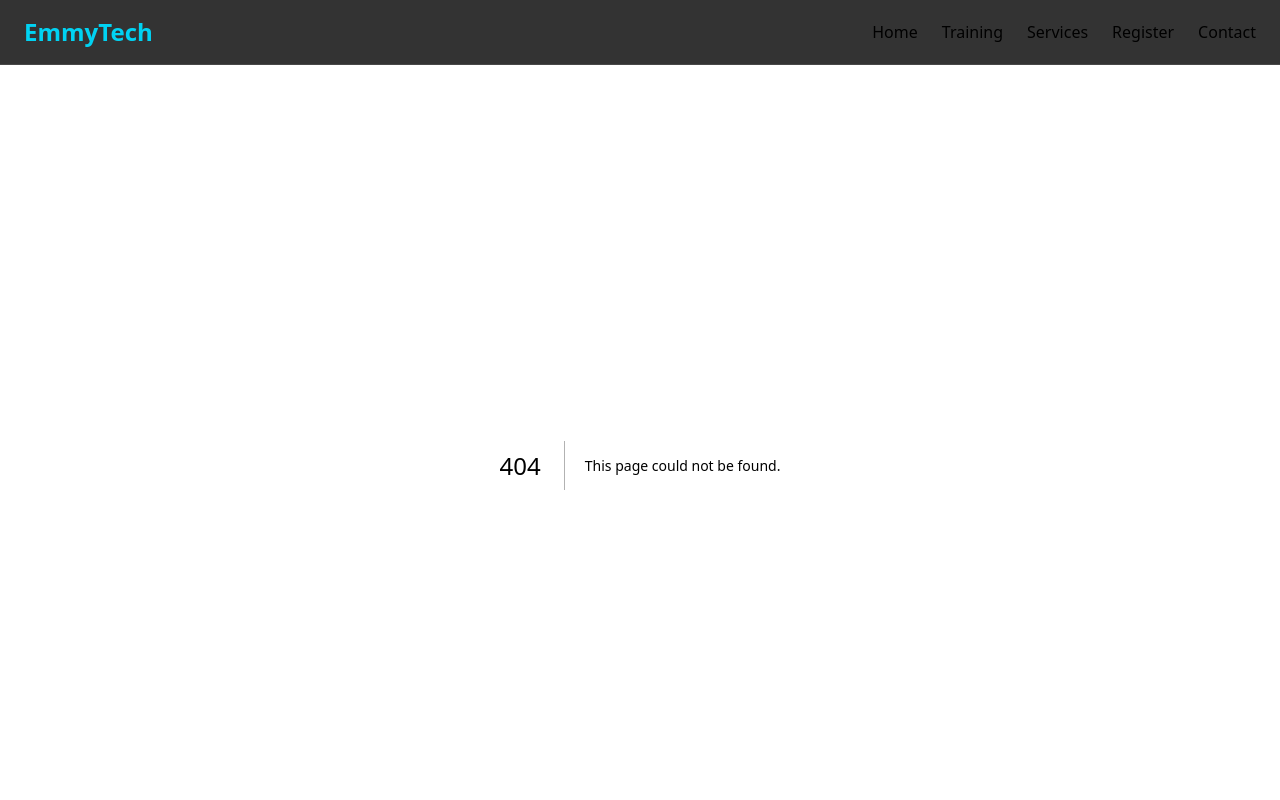
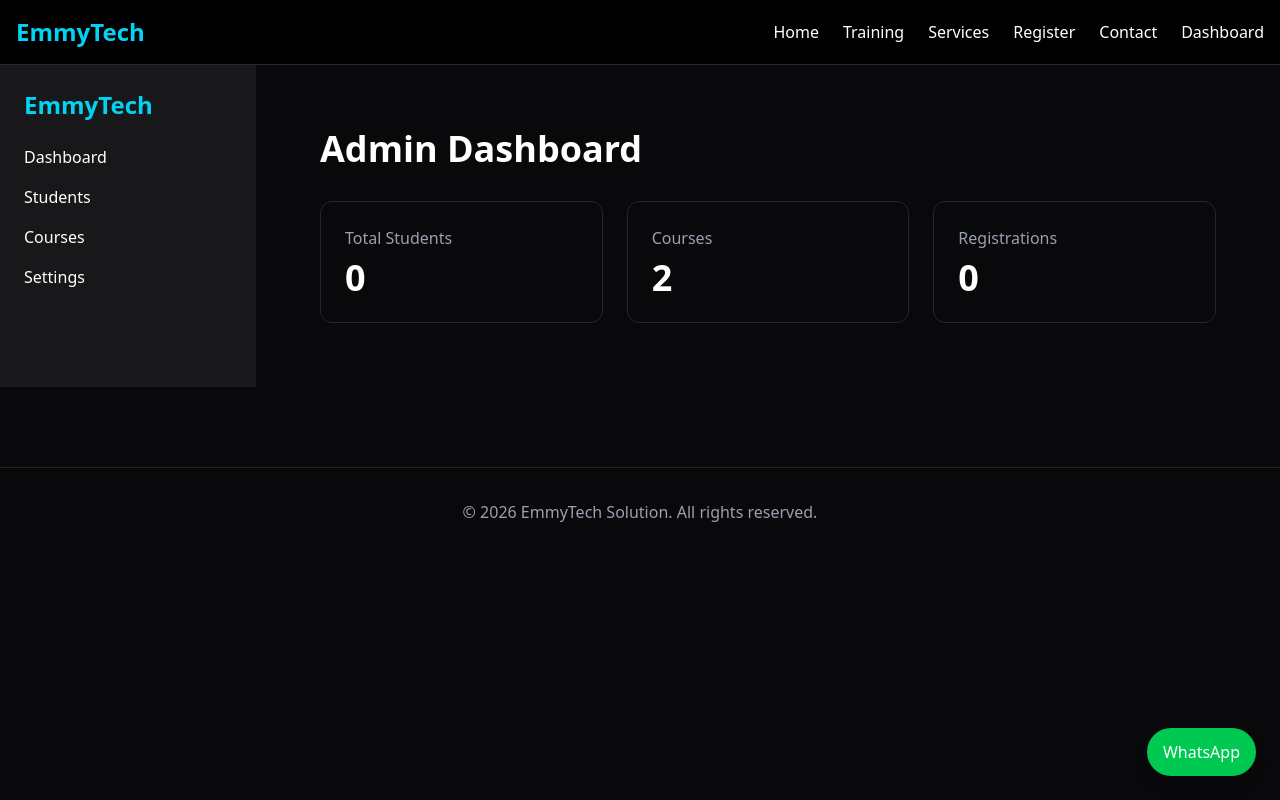
Before and after one commit to Emmanuel-Imeh/EmmyTechSolution, a Next.js app: page /dashboard in a window 1280 px wide. Before the commit this address had no page. Shown: the top 800 px of the page. Built offline with nearby package versions, Linux system fonts and the light colour scheme.

Commit message:
fix: update layout and page components

```diff
--- /dev/null
+++ b/app/dashboard/layout.js
@@ -0,0 +1,15 @@
+import DashboardSidebar from "../../components/DashboardSidebar";
+
+export default function DashboardLayout({ children }) {
+  return (
+    <div className="flex flex-col md:flex-row">
+
+      <DashboardSidebar />
+
+      <main className="flex-1 p-4 md:p-8">
+        {children}
+      </main>
+
+    </div>
+  );
+}
--- /dev/null
+++ b/app/dashboard/page.js
@@ -0,0 +1,69 @@
+export default function Dashboard() {
+  return (
+    <main className="max-w-7xl mx-auto p-8">
+
+      <h1 className="text-4xl font-bold mb-8">
+        Admin Dashboard
+      </h1>
+
+      <div className="grid grid-cols-1 md:grid-cols-3 gap-6">
+
+        <div className="bbg-zinc-900
+p-6
+rounded-xl
+border
+border-zinc-800
+hover:border-cyan-400
+hover:-translate-y-2
+transition
+duration-300">
+          <h2 className="text-gray-400">
+            Total Students
+          </h2>
+
+          <p className="text-4xl font-bold mt-2">
+            0
+          </p>
+        </div>
+
+        <div className="bbg-zinc-900
+p-6
+rounded-xl
+border
+border-zinc-800
+hover:border-cyan-400
+hover:-translate-y-2
+transition
+duration-300">
+          <h2 className="text-gray-400">
+            Courses
+          </h2>
+
+          <p className="text-4xl font-bold mt-2">
+            2
+          </p>
+        </div>
+
+        <div className="bbg-zinc-900
+p-6
+rounded-xl
+border
+border-zinc-800
+hover:border-cyan-400
+hover:-translate-y-2
+transition
+duration-300">
+          <h2 className="text-gray-400">
+            Registrations
+          </h2>
+
+          <p className="text-4xl font-bold mt-2">
+            0
+          </p>
+        </div>
+
+      </div>
+
+    </main>
+  );
+}
--- /dev/null
+++ b/app/dashboard/students/page.js
@@ -0,0 +1,31 @@
+export default function StudentsPage() {
+  return (
+    <>
+      <h1 className="text-3xl font-bold mb-6">
+        Students
+      </h1>
+
+        <div className="bg-zinc-900 rounded-xl p-6">
+            <div className="overflow-x-auto">
+                <table className="w-full">
+                    <thead>
+                        <tr>
+                            <th className="text-left">Name</th>
+                            <th className="text-left">Course</th>
+                        </tr>
+                    </thead>
+
+                    <tbody>
+                        <tr>
+                            <td>No students yet</td>
+                            <td>-</td>
+                        </tr>
+                    </tbody>
+                </table>
+
+            </div>
+
+      </div>
+    </>
+  );
+}
--- a/app/layout.js
+++ b/app/layout.js
@@ -1,6 +1,7 @@
 import "./globals.css";
 import Navbar from "../components/Navbar";
 import Footer from "../components/Footer";
+import WhatsAppButton from "../components/WhatsAppButton";
 
 export const metadata = {
   title: "EmmyTech Solution",
@@ -10,13 +11,14 @@ export const metadata = {
 export default function RootLayout({ children }) {
   return (
     <html lang="en">
-      <body className="bg-black text-white">
+      <body className="bg-black text-white min-h-screen overflow-x-hidden">
 
         <Navbar />
 
         {children}
 
         <Footer />
+        <WhatsAppButton />
 
       </body>
     </html>
--- a/app/register/page.js
+++ b/app/register/page.js
@@ -1,6 +1,6 @@
 export default function Register() {
   return (
-    <main className="p-10 max-w-xl mx-auto">
+    <main className="px-4 py-10 max-w-xl mx-auto">
 
       <h1 className="text-4xl font-bold">
         Student Registration
@@ -12,25 +12,25 @@ export default function Register() {
         <input
           type="text"
           placeholder="Full Name"
-          className="border p-3 rounded"
+          className="w-full border p-3 rounded"
         />
 
         {/* EMAIL */}
         <input
           type="email"
           placeholder="Email Address"
-          className="border p-3 rounded"
+          className="w-full border p-3 rounded"
         />
 
         {/* PHONE */}
         <input
           type="tel"
           placeholder="Phone Number"
-          className="border p-3 rounded"
+          className="w-full border p-3 rounded"
         />
 
         {/* COURSE */}
-        <select className="border p-3 rounded">
+        <select className="w-full border p-3 rounded">
 
           <option>
             Select Course
--- a/components/CTA.js
+++ b/components/CTA.js
@@ -14,7 +14,16 @@ export default function CTA() {
 
       <Link
         href="/register"
-        className="inline-block mt-8 bg-cyan-500 px-8 py-4 rounded-lg font-medium"
+        className="inline-block mt-8 bg-cyan-500
+hover:bg-cyan-600
+px-8
+py-4
+rounded-lg
+font-semibold
+transition
+duration-300
+shadow-lg
+shadow-cyan-500/20 font-medium"
       >
         Register Now
       </Link>
--- /dev/null
+++ b/components/DashboardSidebar.js
@@ -0,0 +1,33 @@
+import Link from "next/link";
+
+export default function DashboardSidebar() {
+  return (
+    <aside className="w-full md:w-64 bg-zinc-900 p-6">
+
+      <h2 className="text-2xl font-bold text-cyan-400 mb-6">
+        EmmyTech
+      </h2>
+
+      <nav className="flex flex-row md:flex-col gap-4 overflow-x-auto">
+
+        <Link href="/dashboard">
+          Dashboard
+        </Link>
+
+        <Link href="/dashboard/students">
+          Students
+        </Link>
+
+        <Link href="/dashboard/courses">
+          Courses
+        </Link>
+
+        <Link href="/dashboard/settings">
+          Settings
+        </Link>
+
+      </nav>
+
+    </aside>
+  );
+}
--- a/components/Hero.js
+++ b/components/Hero.js
@@ -1,47 +1,7 @@
-import Link from "next/link";
-
-export default function Hero() {
-  return (
-    <section className="min-h-[80vh] flex items-center justify-center">
-
-      <div className="text-center max-w-4xl px-6">
-
-        <p className="text-cyan-400 font-semibold mb-4">
-          Welcome to EmmyTech Solution
-        </p>
-
-        <h1 className="text-6xl font-bold leading-tight">
+<h1 className="text-4xl md:text-6xl lg:text-7xl font-bold leading-tight bg-gradient-to-r from-cyan-400 to-blue-500 bg-clip-text text-transparent">
   Learn Skills.
   <br />
   Build Solutions.
   <br />
   Grow Careers.
 </h1>
-
-        <p className="mt-6 text-gray-400 text-lg">
-          We provide technology training and engineering
-          solutions for students, professionals and businesses.
-        </p>
-
-        <div className="mt-8 flex justify-center gap-4">
-
-          <Link
-            href="/register"
-            className="bg-cyan-500 hover:bg-cyan-600 px-6 py-3 rounded-lg font-medium"
-          >
-            Enroll Now
-          </Link>
-
-          <Link
-            href="/services"
-            className="border border-white/20 px-6 py-3 rounded-lg"
-          >
-            Explore Services
-          </Link>
-
-        </div>
-
-      </div>
-    </section>
-  );
-}
--- a/components/Navbar.js
+++ b/components/Navbar.js
@@ -1,4 +1,10 @@
+"use client";
+
+import { useState } from "react";
 import Link from "next/link";
+
+export default function Navbar() {
+  const [isOpen, setIsOpen] = useState(false);
 
   const links = [
     { name: "Home", href: "/" },
@@ -6,12 +12,15 @@ const links = [
     { name: "Services", href: "/services" },
     { name: "Register", href: "/register" },
     { name: "Contact", href: "/contact" },
+    { name: "Dashboard", href: "/dashboard" },
   ];
 
-export default function Navbar() {
   return (
-    <nav className="sticky top-0 z-50 backdrop-blur-md bg-black/80 border-b border-white/10">
-      <div className="max-w-7xl mx-auto flex items-center justify-between px-6 py-4">
+    <nav className="sticky top-0 z-50 bg-black/90 backdrop-blur border-b border-zinc-800">
+
+      <div className="max-w-7xl mx-auto px-4 py-4">
+
+        <div className="flex justify-between items-center">
 
           <Link
             href="/"
@@ -20,18 +29,49 @@ export default function Navbar() {
             EmmyTech
           </Link>
 
-        <div className="flex gap-6">
+          {/* Desktop Menu */}
+          <div className="hidden md:flex gap-6">
             {links.map((link) => (
               <Link
                 key={link.name}
                 href={link.href}
-              className="hover:text-cyan-400 transition-colors"
+                className="hover:text-cyan-400 transition"
               >
                 {link.name}
               </Link>
             ))}
           </div>
+
+          {/* Mobile Button */}
+          <button
+            className="md:hidden text-2xl"
+            onClick={() => setIsOpen(!isOpen)}
+          >
+            ☰
+          </button>
+
         </div>
+
+        {/* Mobile Menu */}
+        {isOpen && (
+          <div className="md:hidden flex flex-col gap-4 mt-4 border-t border-zinc-800 pt-4">
+
+            {links.map((link) => (
+              <Link
+                key={link.name}
+                href={link.href}
+                onClick={() => setIsOpen(false)}
+                className="hover:text-cyan-400"
+              >
+                {link.name}
+              </Link>
+            ))}
+
+          </div>
+        )}
+
+      </div>
+
     </nav>
   );
 }
--- /dev/null
+++ b/components/WhatsAppButton.js
@@ -0,0 +1,24 @@
+export default function WhatsAppButton() {
+  return (
+    <a
+      href="https://wa.me/2349031864165"
+      target="_blank"
+      rel="noopener noreferrer"
+      className="
+      fixed
+      bottom-6
+      right-6
+      bg-green-500
+      text-white
+      px-4
+      py-3
+      rounded-full
+      shadow-lg
+      hover:scale-110
+      transition
+      "
+    >
+      WhatsApp
+    </a>
+  );
+}
```
Lines whose indentation alone changed are shown as unchanged.
